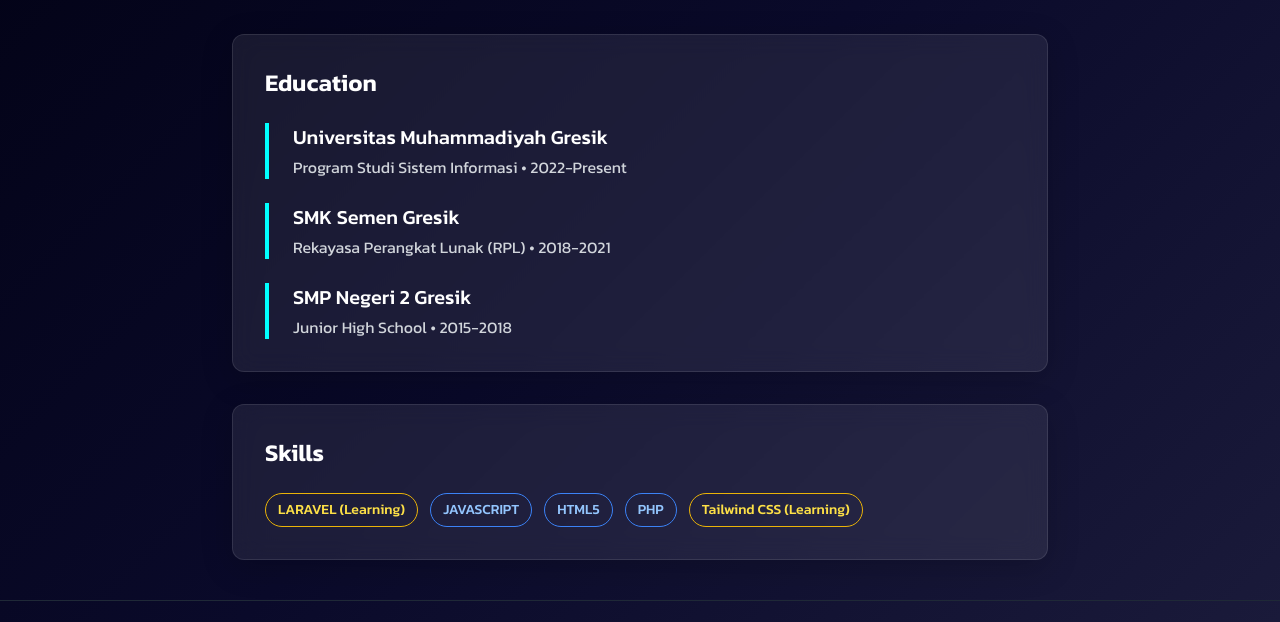
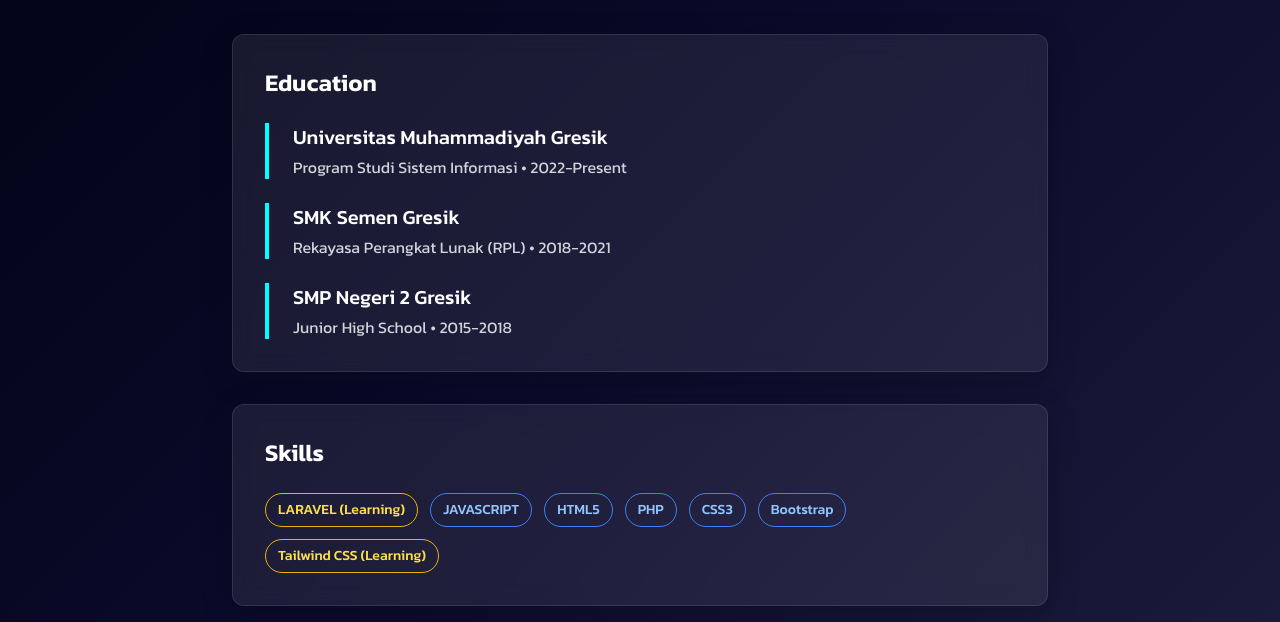
Before and after one commit to githdavro/GitDaVroWeb, a website: page about.html in a window 1280 px wide. Shown: the part 178-800 px from the top of the page. Drawn offline with nearby package versions, Linux system fonts and the light colour scheme.

Commit message:
update konten website

```diff
--- a/about.html
+++ b/about.html
@@ -253,6 +253,12 @@
               <span class="inline-flex items-center px-3 py-1.5 rounded-full text-sm font-medium border border-blue-500 text-blue-300">
                 PHP
               </span>
+              <span class="inline-flex items-center px-3 py-1.5 rounded-full text-sm font-medium border border-blue-500 text-blue-300">
+                CSS3
+              </span>
+              <span class="inline-flex items-center px-3 py-1.5 rounded-full text-sm font-medium border border-blue-500 text-blue-300">
+                Bootstrap
+              </span>
               <span class="inline-flex items-center px-3 py-1.5 rounded-full text-sm font-medium border border-yellow-500 text-yellow-300">
                 Tailwind CSS (Learning)
               </span>
```
